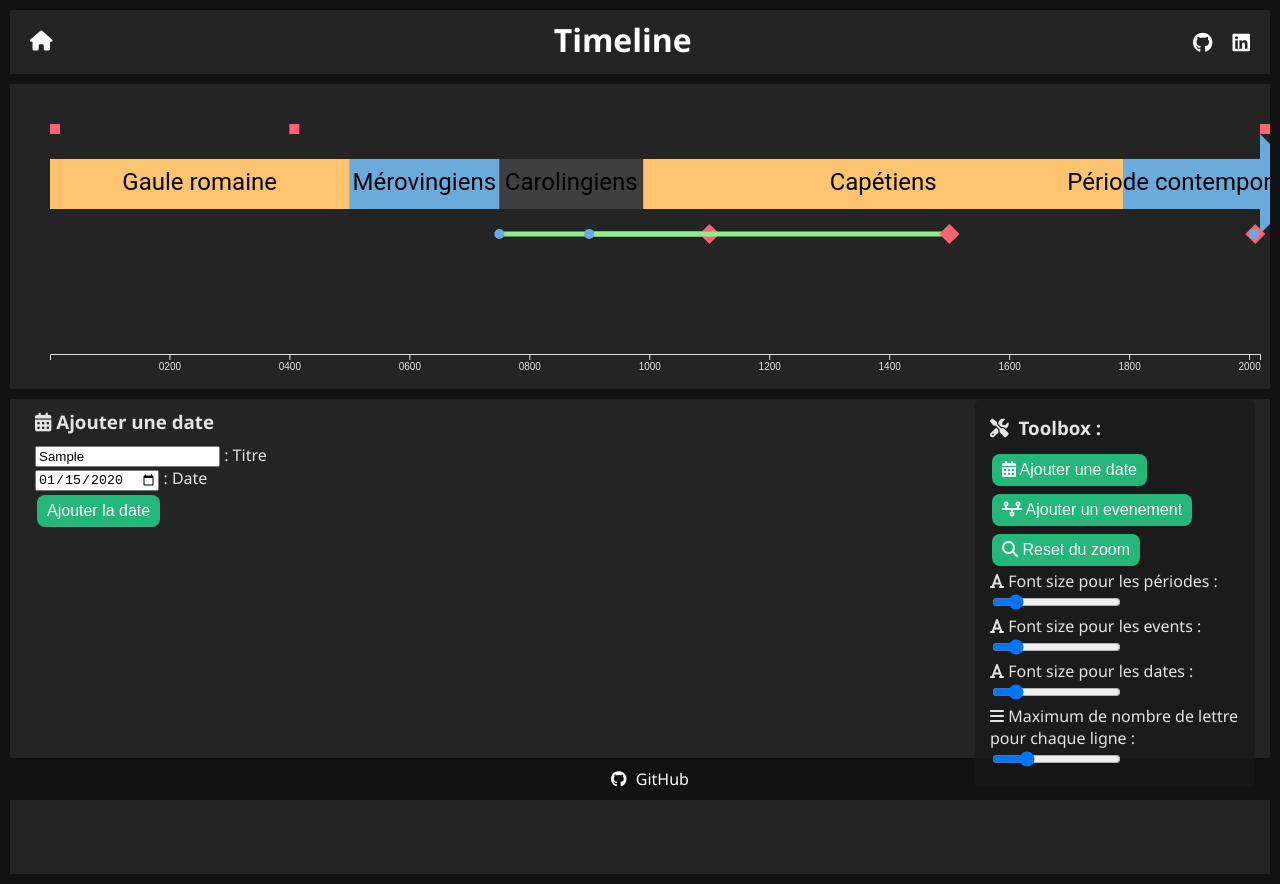
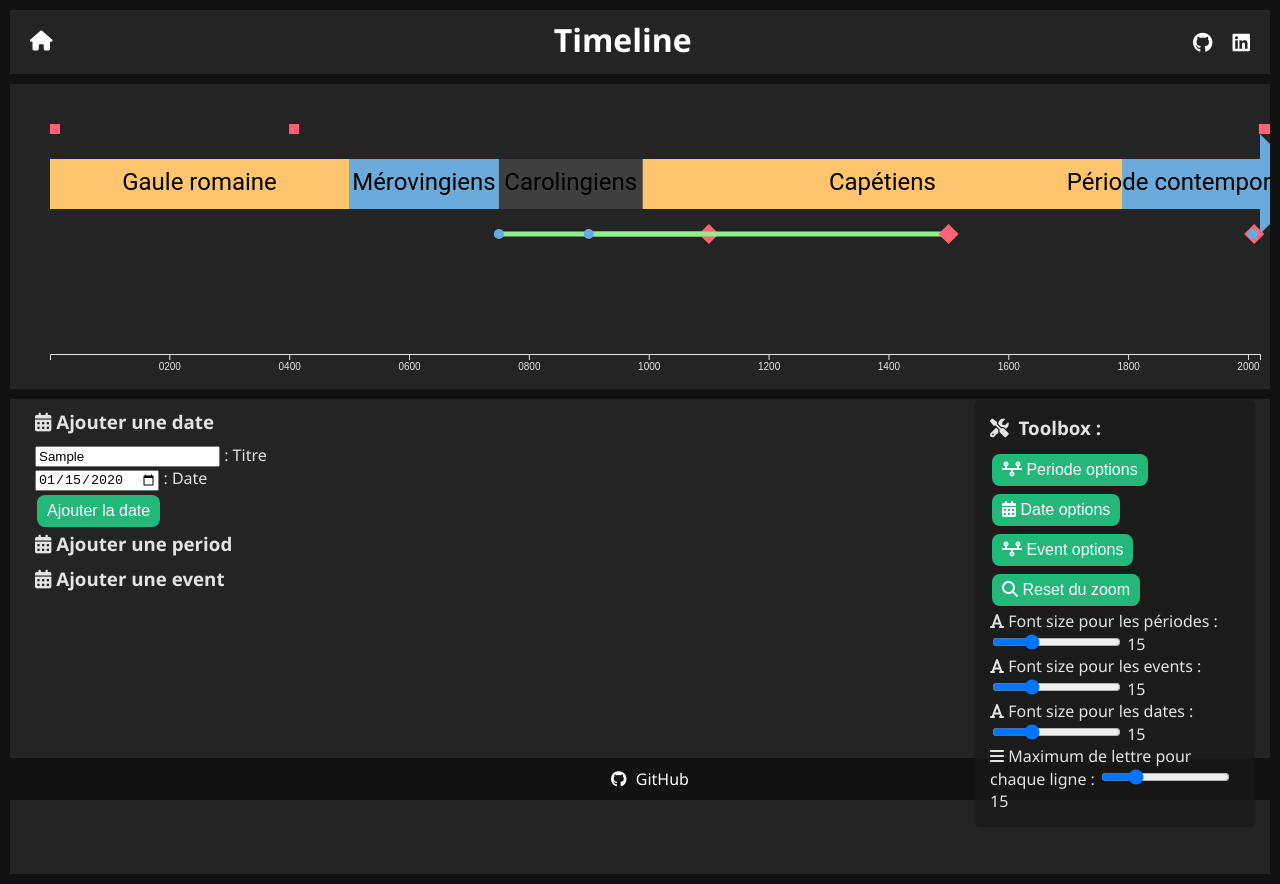
Before and after one commit to Voidstack/FriseChronologique, a plain HTML site: page index.html in a window 1280 px wide. Both pictures are taken after typing "Sample", "2020-01-15" into the empty fields and a click on the button "Ajouter la date". Drawn offline with nearby package versions, Linux system fonts and the light colour scheme.

Commit message:
new impl
new impl

```diff
--- a/index.html
+++ b/index.html
@@ -43,6 +43,7 @@
   </div>
 
   <div id="menu-container">
+    <div id="menu-date" class="menu-fade">
       <h3>
         <i class="fa-solid fa-calendar-days"></i>
         Ajouter une date
@@ -53,9 +54,22 @@
       <div>
         <input type="date" id="newDateDate"> : Date</input>
       </div>
-    <button class="modern-button" onclick="btnAddDate()">
+      <button id="btnAddDate" class="modern-button">
         Ajouter la date
       </button>
+    </div>
+    <div id="menu-period" class="menu-fade">
+      <h3>
+        <i class="fa-solid fa-calendar-days"></i>
+        Ajouter une period
+      </h3>
+    </div>
+    <div id="menu-event" class="menu-fade">
+      <h3>
+        <i class="fa-solid fa-calendar-days"></i>
+        Ajouter une event
+      </h3>
+    </div>
   </div>
 
   <div id="toolbox" class="draggable">
@@ -65,16 +79,22 @@
     <h3>
       <i class="fa-solid fa-screwdriver-wrench" style="margin-right: 5px;"></i> Toolbox :
     </h3>
-    <button class="modern-button" id="btnAddDateold" onclick="ajouterDate()">
-      <i class="fa-solid fa-calendar-days"></i>
-      Ajouter une date
-    </button>
-    <button class="modern-button">
+    <button class="modern-button" id="periodParameter">
       <i class="fa-solid fa-timeline"></i>
-      Ajouter un evenement
+      Periode options
     </button>
 
-    <button class="modern-button" onclick="resetZoom()">
+    <button class="modern-button" id="dateParameter">
+      <i class="fa-solid fa-calendar-days"></i>
+      Date options
+    </button>
+
+    <button class="modern-button" id="eventParameter">
+      <i class="fa-solid fa-timeline"></i>
+      Event options
+    </button>
+
+    <button class="modern-button" id="resetZoom">
       <i class="fa-solid fa-magnifying-glass"></i>
       Reset du zoom
     </button>
@@ -82,33 +102,33 @@
     <label>
       <i class="fa-solid fa-font"></i>
       Font size pour les périodes :
-      <input type="range" id="txtSizePeriod" min="1" max="99" value="15"
+      <input type="range" id="txtSizePeriod" min="1" max="50" value="15"
         oninput="this.nextElementSibling.value = this.value" />
-      <output></output>
+      <output>15</output>
     </label>
 
     <label>
       <i class="fa-solid fa-font"></i>
       Font size pour les events :
-      <input type="range" id="txtSizeEvent" min="1" max="99" value="15"
+      <input type="range" id="txtSizeEvent" min="1" max="50" value="15"
         oninput="this.nextElementSibling.value = this.value" />
-      <output></output>
+      <output>15</output>
     </label>
 
     <label>
       <i class="fa-solid fa-font"></i>
       Font size pour les dates :
-      <input type="range" id="txtSizeDate" min="1" max="99" value="15"
+      <input type="range" id="txtSizeDate" min="1" max="50" value="15"
         oninput="this.nextElementSibling.value = this.value" />
-      <output></output>
+      <output>15</output>
     </label>
 
     <label>
       <i class="fa-solid fa-bars"></i>
-      Maximum de nombre de lettre pour chaque ligne :
+      Maximum de lettre pour chaque ligne :
       <input id="maxCharPerLigne" type="range" min="1" max="60" value="15"
         oninput="this.nextElementSibling.value = this.value" />
-      <output></output>
+      <output>15</output>
     </label>
   </div>
 
--- a/res/js/main.js
+++ b/res/js/main.js
@@ -15,6 +15,13 @@ const dataPeriodes = [
 const frise = new FCFrise();
 
 const loadingIcons = document.getElementsByClassName("loading-icon");
+const menuContainer = document.getElementById("menu-container");
+
+const menuDate = document.getElementById("menu-date");
+const menuEvent = document.getElementById("menu-event");
+const menuPeriod = document.getElementById("menu-period");
+menuPeriod.classList.toggle("fade");
+menuDate.classList.toggle("fade");
 
 document
   .querySelector("#txtSizePeriod")
@@ -29,9 +36,25 @@ document
   .querySelector("#maxCharPerLigne")
   .addEventListener("input", debounce(changeCharPerLigne, 500));
 
+document
+  .querySelector("#dateParameter")
+  .addEventListener("click", afficherDateParameter);
+document
+  .querySelector("#periodParameter")
+  .addEventListener("click", afficherPeriodParameter);
+document
+  .querySelector("#eventParameter")
+  .addEventListener("click", afficherEventParameter);
+document.querySelector("#resetZoom").addEventListener("click", resetZoom);
+document.querySelector("#btnAddDate").addEventListener("click", click1234);
+
 onwheel = function (event) {
   frise.callOnWheel(event);
 };
+
+function resetZoom() {
+  alert("unimplemented method");
+}
 
 function changeSizePeriod(event) {
   frise.fontSizePeriod = event.target.value + "px";
@@ -53,15 +76,21 @@ function changeCharPerLigne(event) {
   frise.actualiserFrise();
 }
 
-// Fonction pour ajouter un événement
-function ajouterDate() {
-  console.log("ntm");
-  FCDate.addDate(frise);
+//#region SUBMENU
+function afficherDateParameter() {
+  alert("Date Parameter");
 }
+function afficherEventParameter() {
+  alert("Date Parameter");
+}
+function afficherPeriodParameter() {
+  alert("Date Parameter");
+}
+//#endregion
 
-function btnAddDate() {
-  var titre = document.getElementById("newDateTitre");
-  var date = document.getElementById("newDateDate");
+function click1234() {
+  var titre = document.getElementById("newDateTitre").value;
+  var date = document.getElementById("newDateDate").value;
 
   FCDate.addDate(frise, titre, date);
 }
@@ -108,10 +137,7 @@ var isLoading = false;
  */
 function displayLoadingIcones(shouldDisplay) {
   if (isLoading == shouldDisplay) return;
-  console.log("isLoading : " + shouldDisplay);
   isLoading = shouldDisplay;
-
-  console.log(loadingIcons);
 
   for (var i = 0; i < loadingIcons.length; i++) {
     // Si le paramètre afficher est vrai, ajouter la classe pour afficher
--- a/style.css
+++ b/style.css
@@ -8,6 +8,11 @@ html {
 main {
   overflow-y: visible;
   overflow-x: hidden;
+}
+
+button svg {
+  width: 20px;
+  margin-right: 5px;
 }
 
 h3 {
```
Lines whose indentation alone changed are shown as unchanged.
